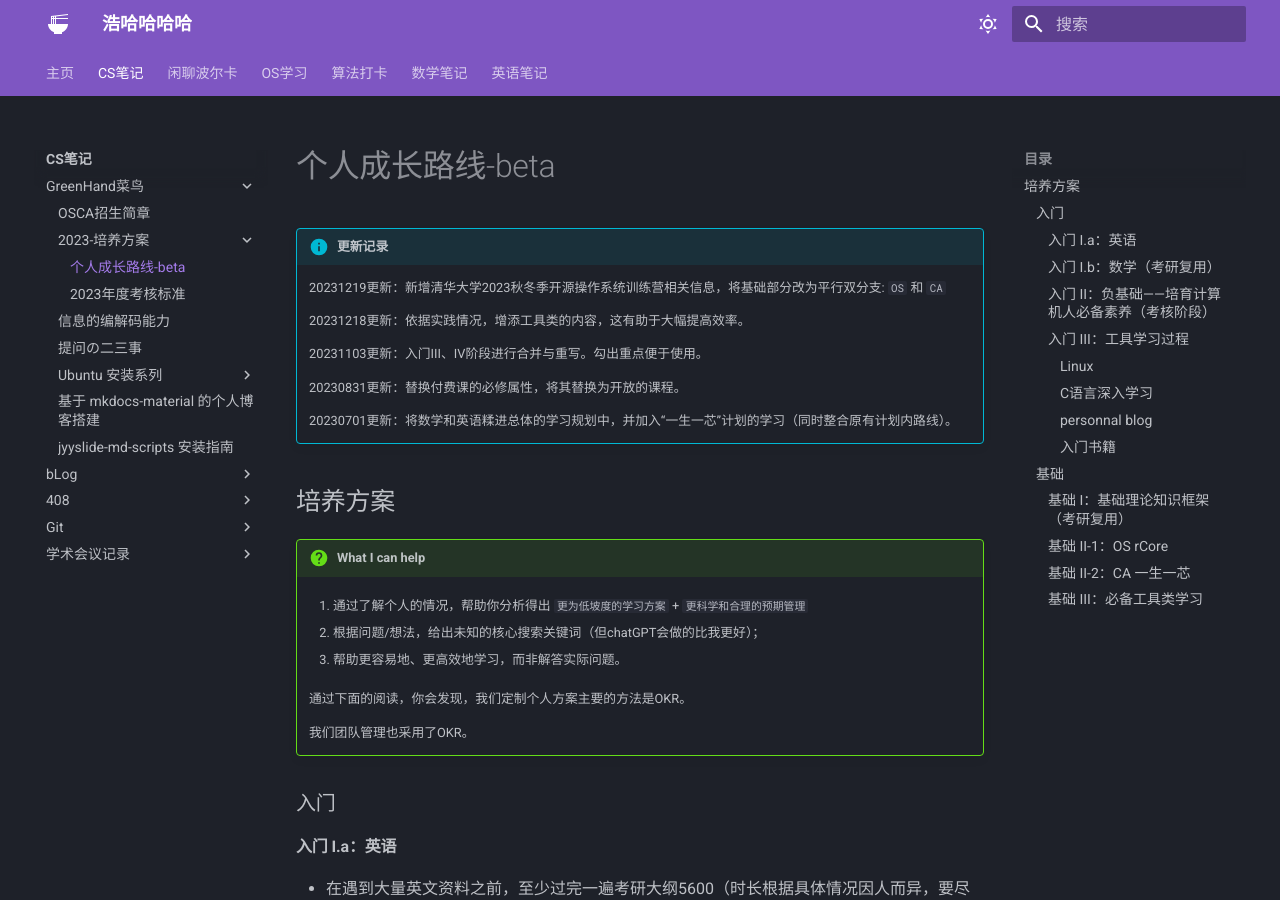
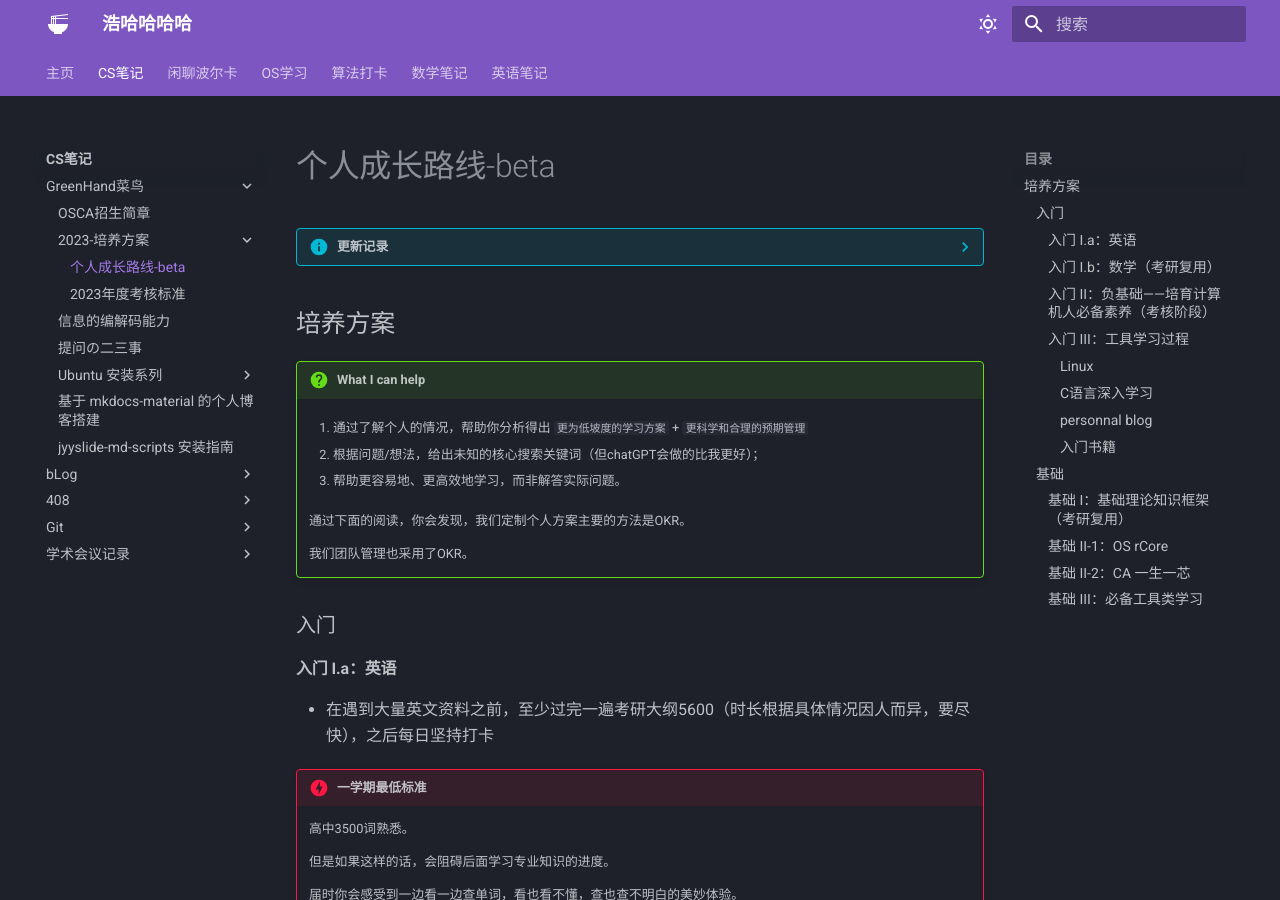
Before and after one commit to Haohahahaha/cs, an MkDocs documentation site: the page built from docs/greenhand/fertile/fertile.md, in a window 1280 px wide and 900 px high. Built offline with MkDocs 1.6.1 and Material for MkDocs 9.7.7, drawn with Linux system fonts in a browser that asks for light colours.

Commit message:
2023-12-19_13:16:05 update

```diff
--- a/docs/greenhand/fertile/fertile.md
+++ b/docs/greenhand/fertile/fertile.md
@@ -1,6 +1,6 @@
 # 个人成长路线-beta
 
-!!! info "更新记录"
+??? info "更新记录"
 
 	20231219更新：新增清华大学2023秋冬季开源操作系统训练营相关信息，将基础部分改为平行双分支: `OS` 和 `CA`
 
```
